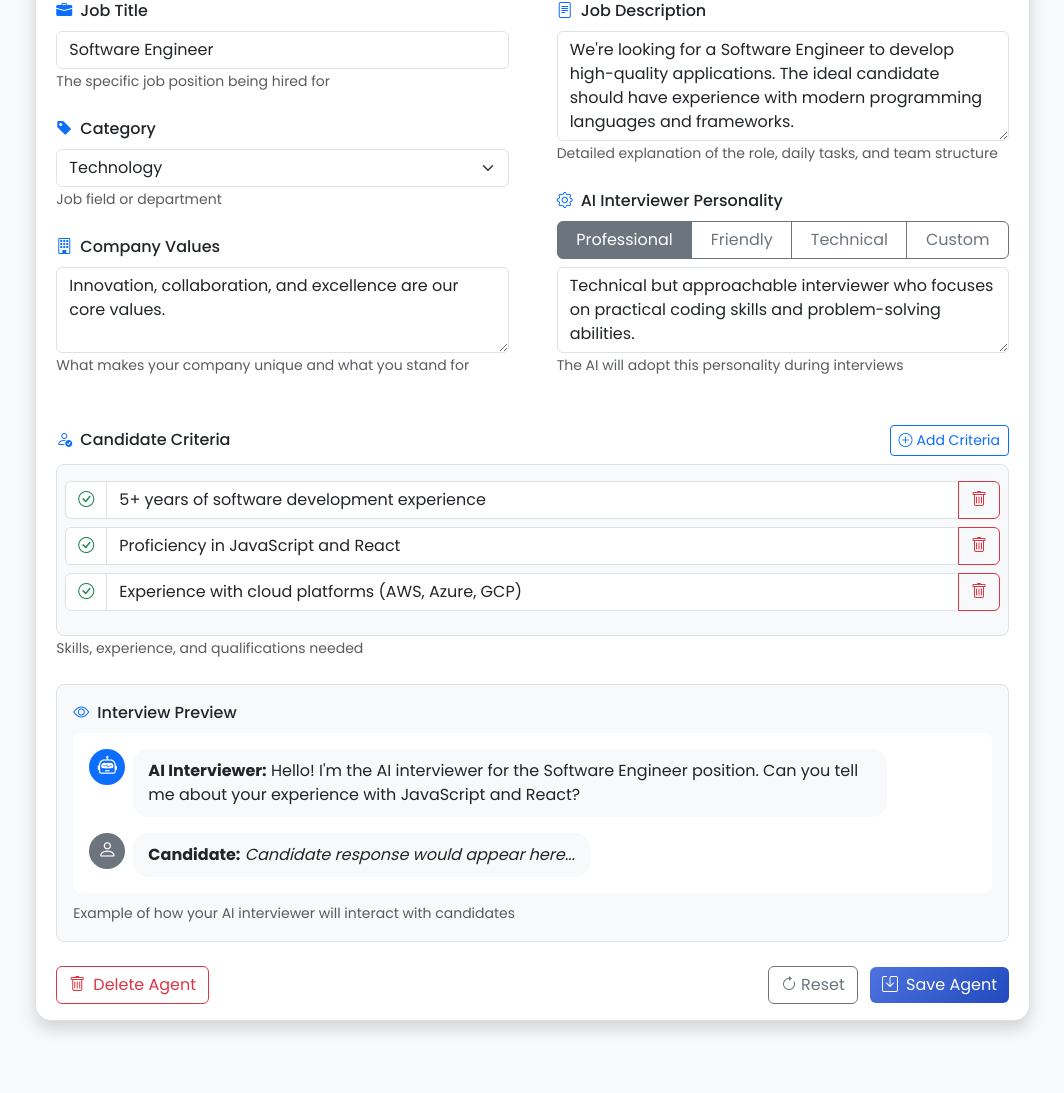
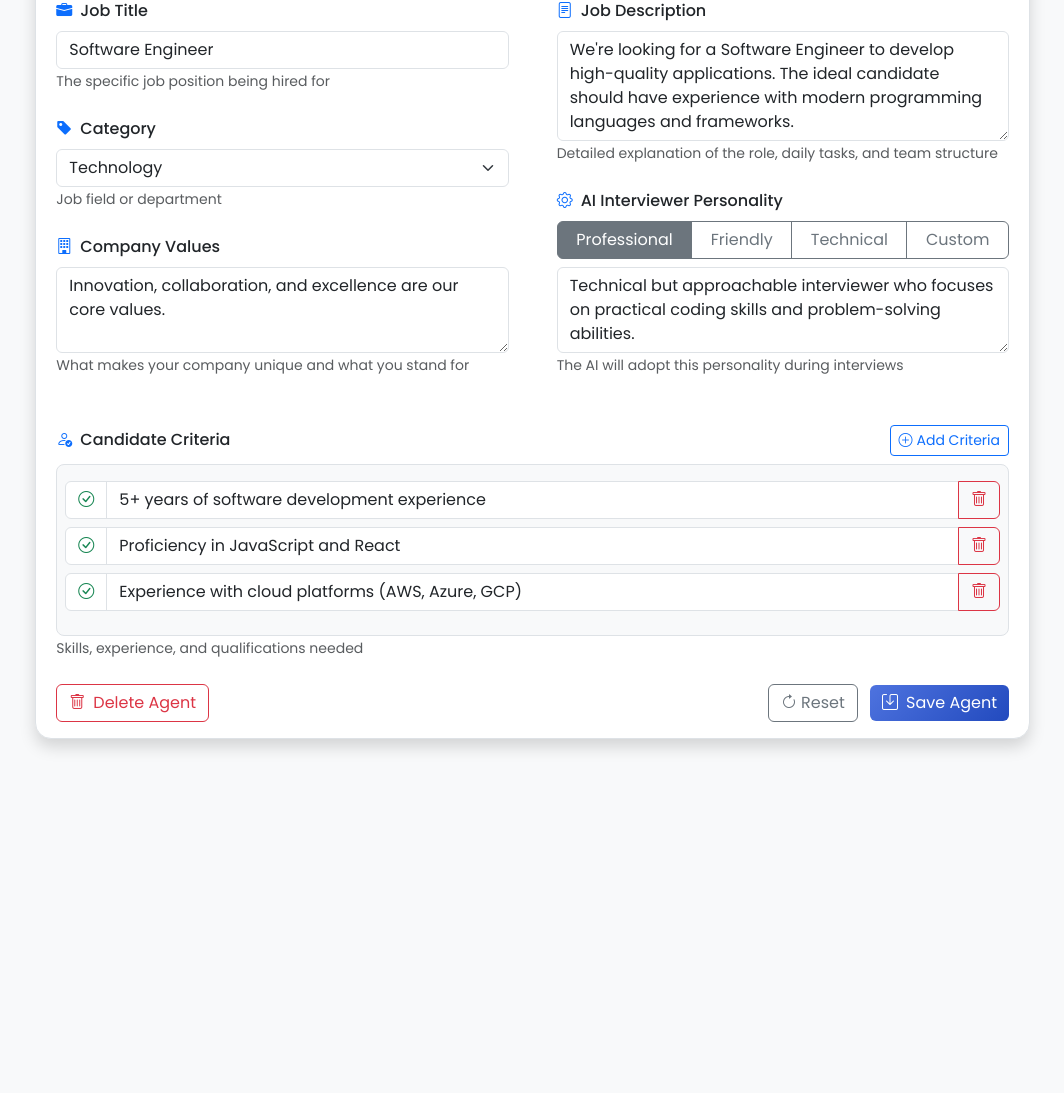
Before and after one commit to Raghav0005/AIcruiter, a Flask app: page /page2 in a window 1280 px wide. Shown: the part 387-1480 px from the top of the page, without its empty margins (214-1278 px from the left). After the commit the page ends 1137 px from the top, so only its background shows below. Run offline with Flask 2, Linux system fonts and the light colour scheme.

Commit message:
removing useless UI

```diff
--- a/templates/page2.html
+++ b/templates/page2.html
@@ -171,32 +171,6 @@
                                 </div>
                             </div>
                             <small class="form-text text-muted mt-2">Skills, experience, and qualifications needed</small>
-                        </div>
-
-                        <!-- Interview Preview -->
-                        <div class="mb-4 border rounded-3 p-3 bg-light">
-                            <label class="form-label fw-medium">
-                                <i class="bi bi-eye me-2 text-primary"></i>Interview Preview
-                            </label>
-                            <div class="chat-simulation p-3 bg-white rounded-3 mb-2">
-                                <div class="d-flex mb-3">
-                                    <div class="avatar me-2 bg-primary text-white">
-                                        <i class="bi bi-robot"></i>
-                                    </div>
-                                    <div class="message">
-                                        <strong>AI Interviewer:</strong> Hello! I'm the AI interviewer for the Software Engineer position. Can you tell me about your experience with JavaScript and React?
-                                    </div>
-                                </div>
-                                <div class="d-flex">
-                                    <div class="avatar me-2 bg-secondary text-white">
-                                        <i class="bi bi-person"></i>
-                                    </div>
-                                    <div class="message">
-                                        <strong>Candidate:</strong> <em>Candidate response would appear here...</em>
-                                    </div>
-                                </div>
-                            </div>
-                            <small class="form-text text-muted">Example of how your AI interviewer will interact with candidates</small>
                         </div>
 
                         <!-- Action Buttons -->
@@ -420,32 +394,6 @@
                                 <small class="form-text text-muted mt-2">Skills, experience, and qualifications needed</small>
                             </div>
 
-                            <!-- Interview Preview -->
-                            <div class="mb-4 border rounded-3 p-3 bg-light">
-                                <label class="form-label fw-medium">
-                                    <i class="bi bi-eye me-2 text-primary"></i>Interview Preview
-                                </label>
-                                <div class="chat-simulation p-3 bg-white rounded-3 mb-2">
-                                    <div class="d-flex mb-3">
-                                        <div class="avatar me-2 bg-primary text-white">
-                                            <i class="bi bi-robot"></i>
-                                        </div>
-                                        <div class="message">
-                                            <strong>AI Interviewer:</strong> Hello! I'm the AI interviewer for this position. Could you tell me more about your background?
-                                        </div>
-                                    </div>
-                                    <div class="d-flex">
-                                        <div class="avatar me-2 bg-secondary text-white">
-                                            <i class="bi bi-person"></i>
-                                        </div>
-                                        <div class="message">
-                                            <strong>Candidate:</strong> <em>Candidate response would appear here...</em>
-                                        </div>
-                                    </div>
-                                </div>
-                                <small class="form-text text-muted">Example of how your AI interviewer will interact with candidates</small>
-                            </div>
-
                             <!-- Action Buttons -->
                             <div class="d-flex justify-content-between">
                                 <button type="button" class="btn btn-outline-danger remove-job-btn">
```
